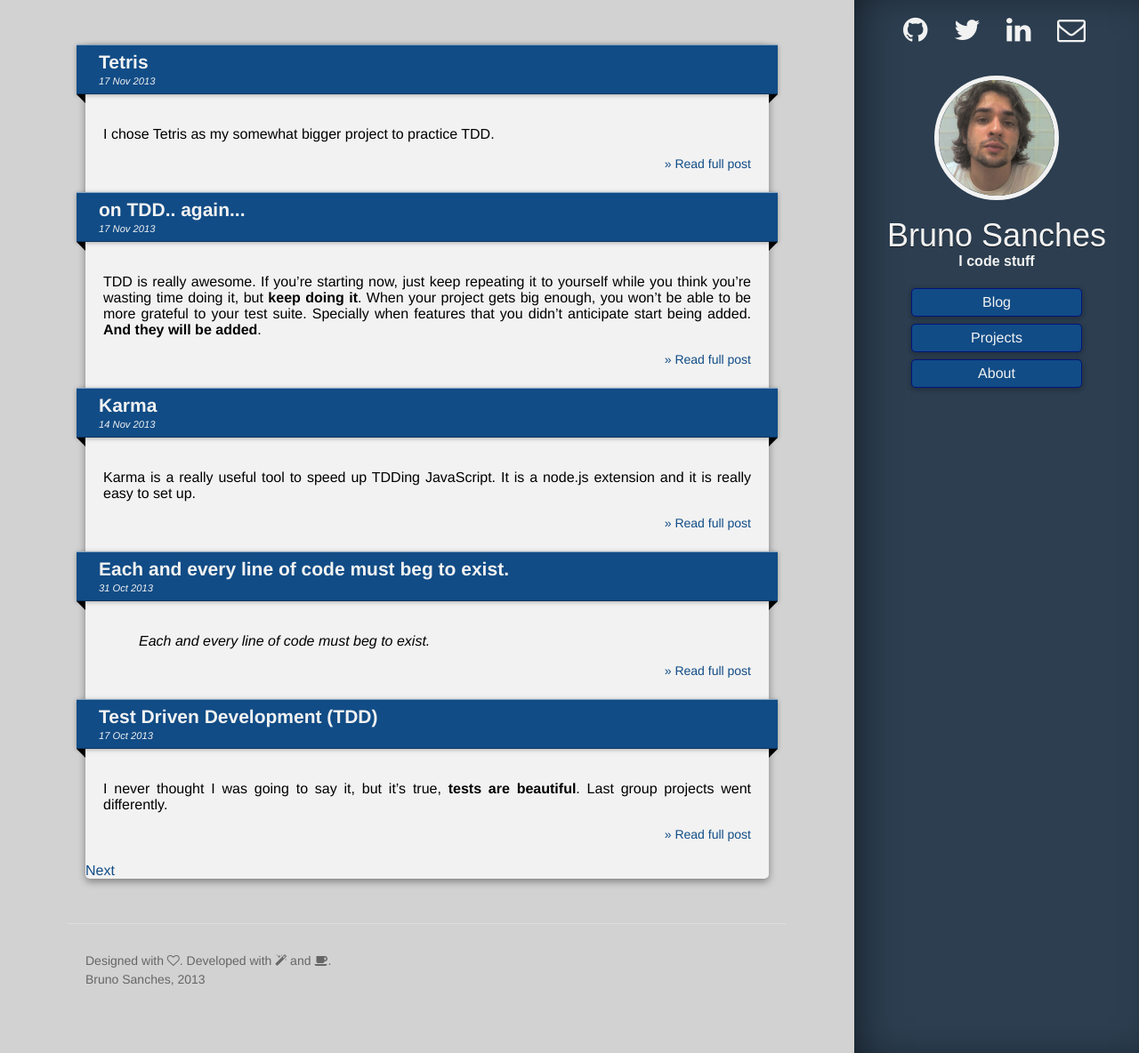
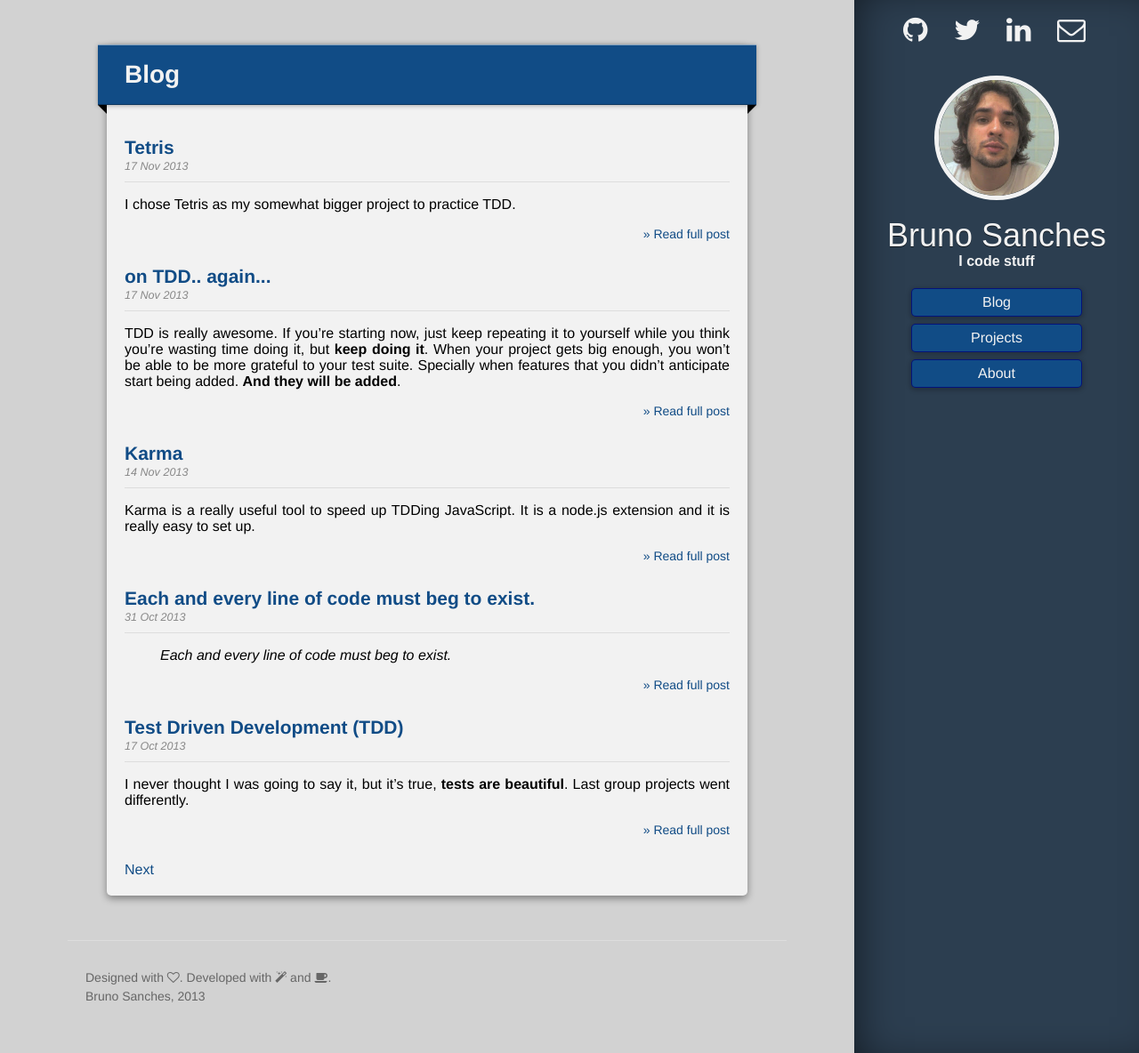
Before and after one commit to brunops/brunops.github.io, a Jekyll site: the page built from index.html, in a window 1280 px wide and 1184 px high. Shown: the whole window at 89% size. Built offline with Jekyll 4.4.1, drawn with Linux system fonts in a browser that asks for light colours; some web fonts are replaced; Markdown is read by kramdown in place of the engine named in the settings; the list of posts is cut into pages by our own code.

Commit message:
Mix layouts
* Use heavy layout only for page titles
* Use lighter layout for content including post listings

```diff
--- a/_layouts/default.html
+++ b/_layouts/default.html
@@ -22,7 +22,12 @@
 
     <div class="container">
       <section class="content">
-        {{ content }}
+        <header class="page-title">
+          <h1>{{ page.title }}</h1>
+        </header>
+        <div class="inner-content">
+          {{ content }}
+        </div>
       </section>
 
       <footer class="footer">
--- a/css/main.css
+++ b/css/main.css
@@ -32,12 +32,56 @@ a:hover {
 /*
 /*****************************************************************************/
 .content {
-  width: 80%;
+  width: 75%;
   margin: 50px auto;
-  padding: 0;
+  /*padding: 0 30px 30px 30px;*/
   background: #f2f2f2;
   border-radius: 5px;
   box-shadow: 0 .2em .5em 0em rgba(0,0,0,.4);
+}
+
+.inner-content {
+  padding: 20px;
+}
+
+.page-title {
+  background: #114C86;
+  padding: 8px 10px;
+  position: relative;
+  color: #f2f2f2;
+  font-size: 14px;
+  width: 100%;
+  left: -10px;
+  box-shadow: 0 1px 5px rgba(0, 0, 0, .3), inset 0 1px 0 rgba(255,255,255,.5), inset 0 -1px 0 rgba(0,0,0,.3);
+}
+
+.page-title:before {
+  content: "";
+  width: 0;
+  height: 0;
+  border-width: 5px;
+  border-style: solid;
+  border-color: #000 #000 transparent transparent;
+  position: absolute;
+  bottom: -10px;
+  left: 0px;
+}
+
+.page-title:after {
+  content: "";
+  width: 0;
+  height: 0;
+  border-width: 5px;
+  border-style: solid;
+  border-color: #000 transparent transparent #000;
+  position: absolute;
+  bottom: -10px;
+  right: 0px;
+}
+
+.page-title h1 {
+  margin: 10px 0;
+  margin-left: 20px;
 }
 
 /*****************************************************************************/
@@ -51,7 +95,7 @@ a:hover {
 }
 
 .post {
-  margin: 20px 0;
+  margin-bottom: 60px;
   position: relative;
 }
 
@@ -60,16 +104,18 @@ a:hover {
 }
 
 .post-header {
-  background: #114C86;
-  padding: 8px 10px;
+  /*background: #114C86;*/
+  /*padding: 8px 10px;*/
   position: relative;
   font-size: 14px;
-  width: 100%;
-  left: -10px;
-  box-shadow: 0 1px 5px rgba(0, 0, 0, .3), inset 0 1px 0 rgba(255,255,255,.5), inset 0 -1px 0 rgba(0,0,0,.3);
+  border-bottom: 1px solid #ddd;
+  padding-bottom: 10px;
+  /*width: 100%;*/
+  /*left: -10px;*/
+  /*box-shadow: 0 1px 5px rgba(0, 0, 0, .3), inset 0 1px 0 rgba(255,255,255,.5), inset 0 -1px 0 rgba(0,0,0,.3);*/
 }
 
-.post-header:before {
+/*.post-header:before {
   content: "";
   width: 0;
   height: 0;
@@ -79,9 +125,9 @@ a:hover {
   position: absolute;
   bottom: -10px;
   left: 0px;
-}
+}*/
 
-.post-header:after {
+/*.post-header:after {
   content: "";
   width: 0;
   height: 0;
@@ -91,34 +137,35 @@ a:hover {
   position: absolute;
   bottom: -10px;
   right: 0px;
-}
+}*/
 
 .post-header a,
 .post-header .date {
-  margin-left: 15px;
-  color: #f2f2f2;
+  /*margin-left: 15px;*/
+  /*color: #333;*/
 }
 
 .post-header a:hover {
   color: #3498db;
-  text-shadow: 0 1px 0 rgba(0,0,0,.6);
+  /*text-shadow: 0 1px 0 rgba(0,0,0,.6);*/
 }
 
 .date {
-  font-size: 80%;
+  font-size: 90%;
   font-style: italic;
+  color: #888;
 }
 
 .post-content {
   text-align: justify;
   position: relative;
-  padding: 20px;
+  /*padding: 10px;*/
 }
 
 .read-full-post-link {
   font-size: 14px;
   position: absolute;
-  right: 20px;
+  right: 0px;
 }
 
 /*****************************************************************************/
--- a/index.html
+++ b/index.html
@@ -1,6 +1,6 @@
 ---
 layout: default
-title: Bruno Sanches
+title: Blog
 ---
 
 <ul class="posts">
```
